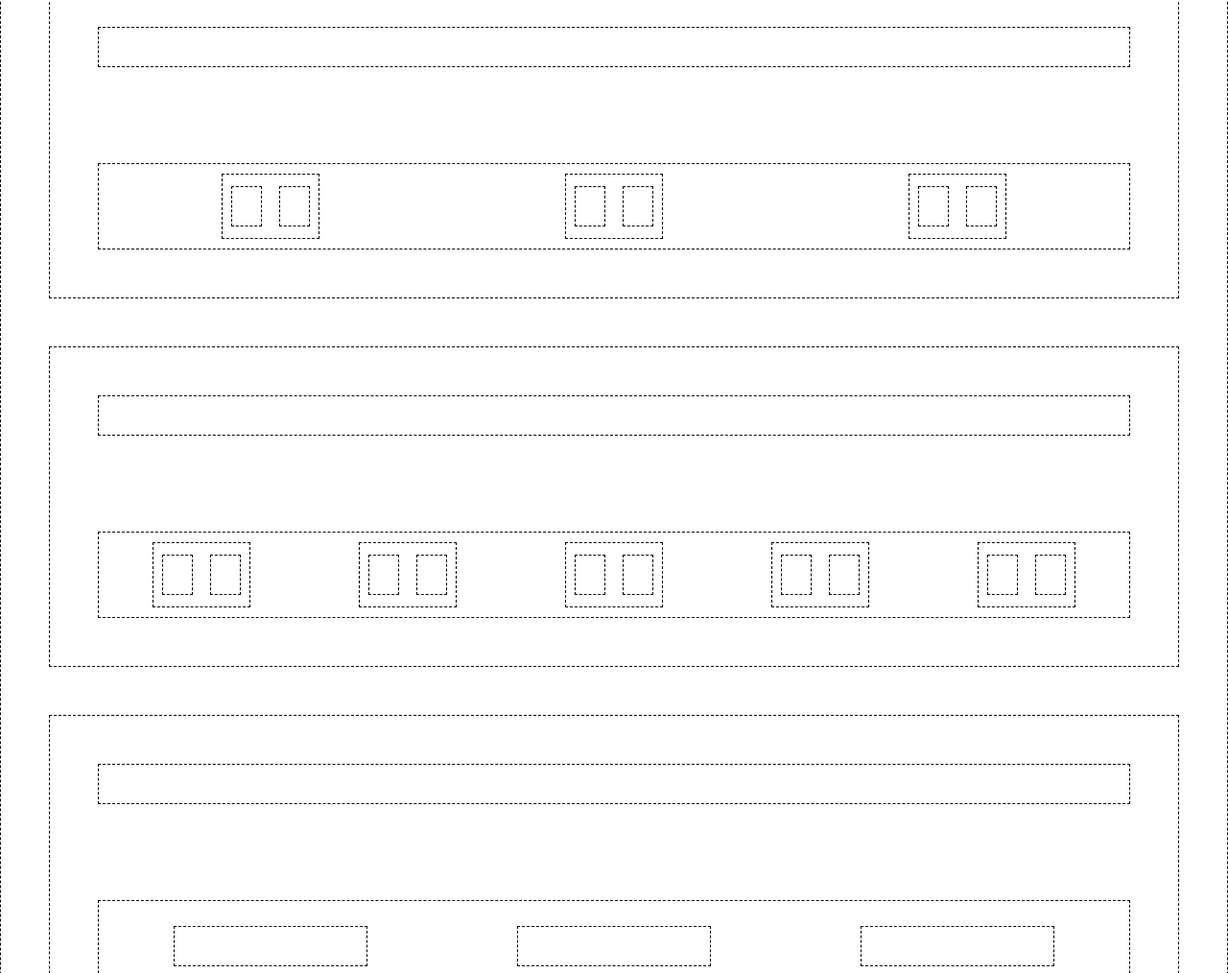
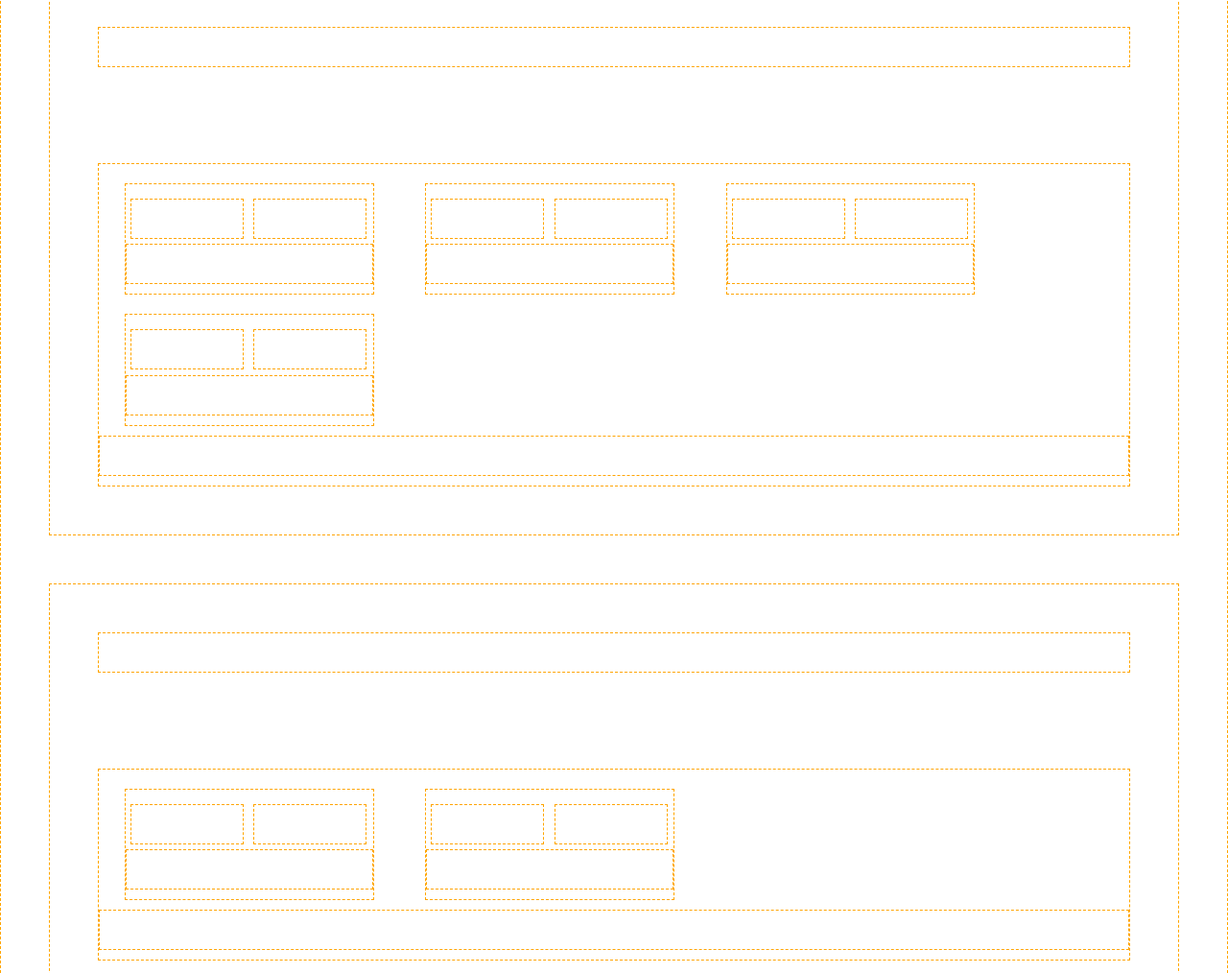
Before and after one commit to MaximeTytgat/responsiveRepo, a plain HTML site: page index.html in a window 1280 px wide. Shown: the part 1186-2200 px from the top of the page at 96% size. Drawn offline with Linux system fonts and the light colour scheme.

Commit message:
all responsive end

```diff
--- a/css/style.css
+++ b/css/style.css
@@ -1,127 +1,162 @@
+
 body {
   margin: 0;
   padding: 0;
   font-size: 20px;
   color: grey;
   font-family: helvetica, roboto;
+  box-sizing: border-box;
 }
+
 body * {
-    border: 1px dashed black;
+  border: 1px dashed orange;
   min-height: 20px;
   padding: 10px 0;
 }
+
 li {
   list-style: none;
 }
+
 a {
   text-decoration: none;
   color: white;
 }
+
 h2,
 h3 {
   text-transform: uppercase;
 }
+
 h2 {
   font-size: 45px;
 }
+
 .sidebar {
   height: 50px;
-    background-color: white;
+  background-color: grey;
 }
+
 .sidebar img {
   width: 50%;
   margin-top: 20px;
   border-radius: 5px;
 }
+
 .sidebar ul {
   margin-top: 50%;
   float: right;
   text-align: right;
   margin-right: 20px;
 }
+
 .sidebar li {
   margin: 20px 0;
 }
+
 .sidebar h2 {
   text-transform: none;
   font-size: 25px;
 }
+
 .sidebar p {
   margin: 20px;
 }
 
-  .content {
-    display: flex;
-    justify-content: space-around;
-    flex-wrap: wrap;
-  }
+
+
 .part {
   margin: 50px;
   padding: 50px;
-    display: flex;
-    flex-direction: column;
-    justify-content: space-around;
+  text-align: center;
 }
+
 .title {
   color: rgba(185,34,34,1);
   margin-bottom: 100px;
 }
+
 .title hr {
   width: 40%;
   border-color: rgba(185,34,34,1);
 }
+
 .resize {
   height: 200px;
 }
+
 .portfolio {
-    width: 30%;
+  width: 45%;
   margin: auto;
 }
+
 .year,
 .boss {
-    width: 30%;
+  width: 45%;
   float: left;
   margin: 2%;
 }
+
 .year {
   text-align: right;
 }
+
 .boss {
   text-align: left;
 }
+
 .hobbie {
-    width: 200px;
+  width: 29.5%;
   margin: 1.5%;
   float: left;
 }
-  .contact {
-    width: 200px;
-  }
+
 .contact * {
   margin: 0 auto;
 }
+
 .contact a {
   color: grey;
 }
+
 .icon {
   width: 38%;
   float: left;
   margin: 0 5%;
 }
+
 .icon img {
   width: 100px;
   height: 100px;
 }
+
 .info {
   width: 38%;
   float: left;
   margin: 0 5%;
 }
+
 .stop {
   clear: both;
 }
+
+@media screen and (min-width: 768px) {
   .job {
-    display: flex;
-    justify-content: space-around;
-    width: 100px;
+    width: 39%;
+    float: left;
+    margin: 10px 5%;
   }
+}
+
+@media screen and (min-width: 992px) and (max-width: 1199px) {
+
+}
+
+@media screen and (min-width: 1200px) {
+  .job {
+    width: 24%;
+    float: left;
+    margin: 10px 2.5%;
+  }
+
+}
--- a/index.html
+++ b/index.html
@@ -7,7 +7,7 @@
 <html lang="fr">
   <head>
     <meta charset="utf-8">
-    <title>TYTGAT Maxime</title>
+    <title>Maxime TYTGAT</title>
     <link rel="stylesheet" href="css/style.css">
   </head>
   <body>
@@ -18,6 +18,7 @@
         <div class="title">
         </div>
         <div class="content">
+
         </div>
       </div>
       <div class="part" id="skills">
@@ -43,19 +44,30 @@
             </div>
             <div class="boss">
             </div>
+            <div class="stop"></div>
           </div>
           <div class="job">
             <div class="year">
             </div>
             <div class="boss">
             </div>
+            <div class="stop"></div>
           </div>
           <div class="job">
             <div class="year">
             </div>
             <div class="boss">
             </div>
+            <div class="stop"></div>
           </div>
+          <div class="job">
+            <div class="year">
+            </div>
+            <div class="boss">
+            </div>
+            <div class="stop"></div>
+          </div>
+          <div class="stop"></div>
         </div>
       </div>
       <div class="part" id="grade">
@@ -67,31 +79,16 @@
             </div>
             <div class="boss">
             </div>
+            <div class="stop"></div>
           </div>
           <div class="job">
             <div class="year">
             </div>
             <div class="boss">
             </div>
+            <div class="stop"></div>
           </div>
-          <div class="job">
-            <div class="year">
-            </div>
-            <div class="boss">
-            </div>
-          </div>
-          <div class="job">
-            <div class="year">
-            </div>
-            <div class="boss">
-            </div>
-          </div>
-          <div class="job">
-            <div class="year">
-            </div>
-            <div class="boss">
-            </div>
-          </div>
+          <div class="stop"></div>
         </div>
       </div>
       <div class="part" id="hobbies">
@@ -104,6 +101,7 @@
           </div>
           <div class="hobbie">
           </div>
+          <div class="stop"></div>
         </div>
       </div>
       <div class="part" id="contact">
@@ -112,21 +110,27 @@
         <div class="content">
           <div class="contact">
             <div class="icon">
+
             </div>
             <div class="info">
+
             </div>
+            <div class="stop"></div>
           </div>
           <div class="contact">
             <div class="icon">
               </div>
             <div class="info">
+
             </div>
+            <div class="stop"></div>
           </div>
           <div class="contact">
             <div class="icon">
             </div>
             <div class="info">
             </div>
+            <div class="stop"></div>
           </div>
         </div>
       </div>
```
Lines whose indentation alone changed are shown as unchanged.
